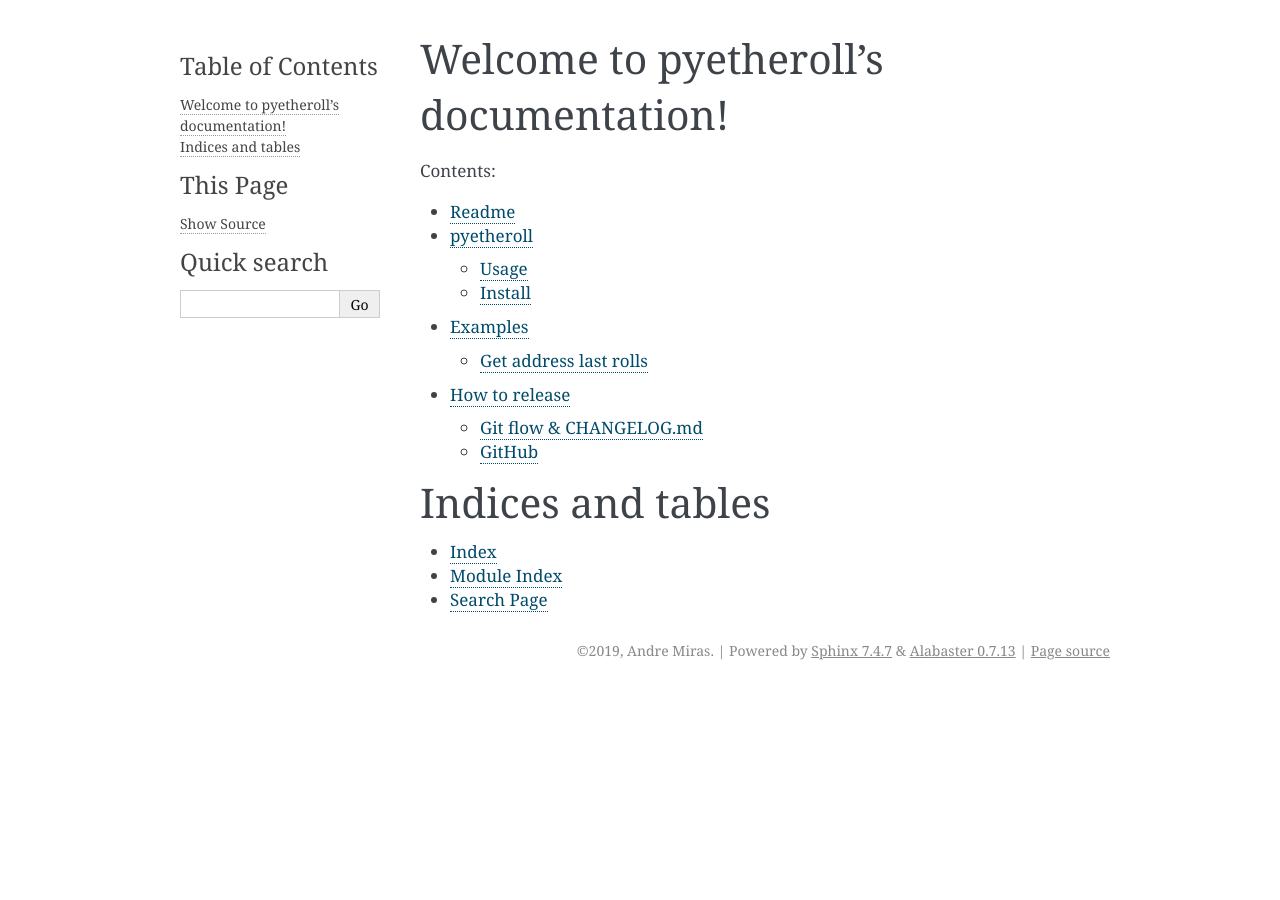
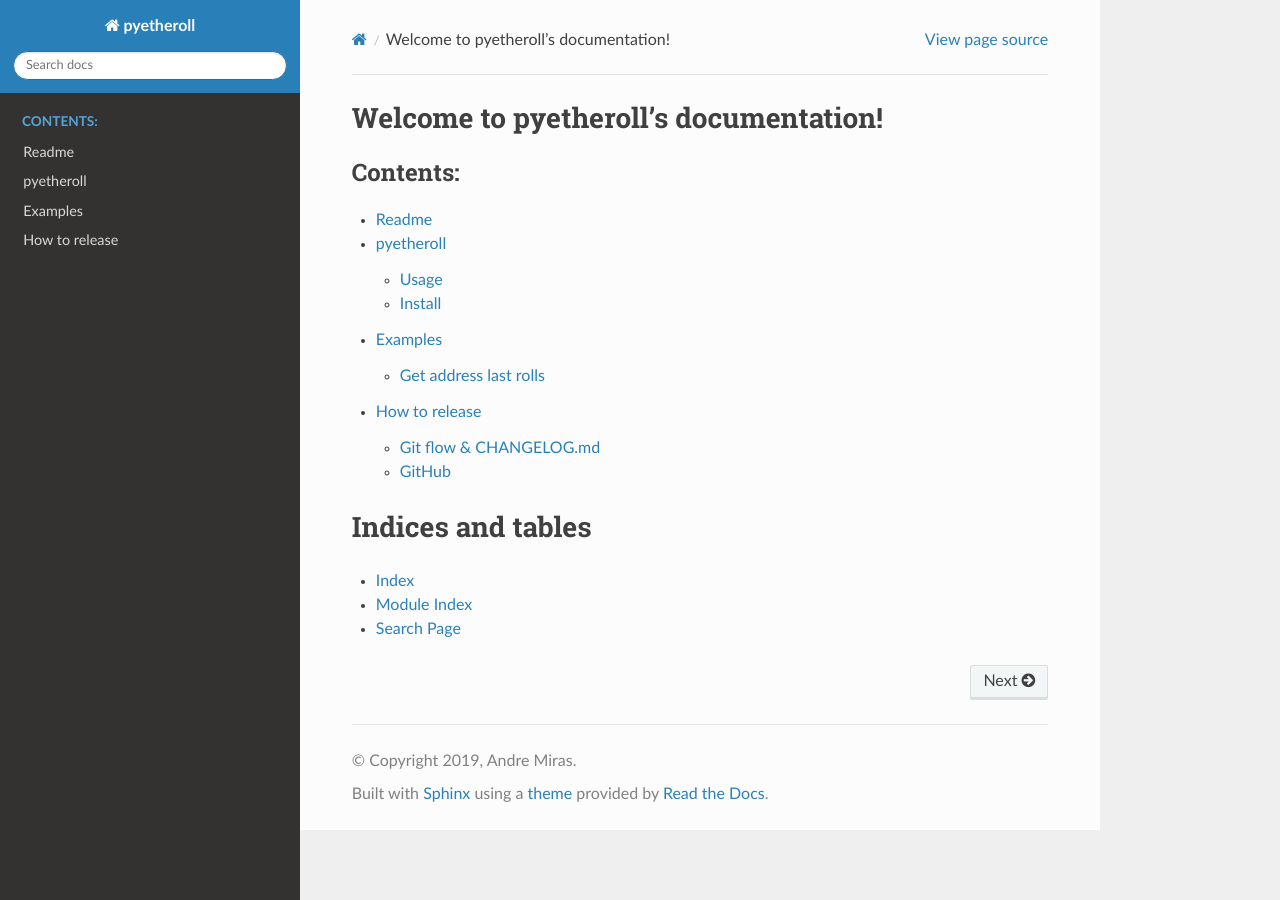
Before and after one commit to AndreMiras/pyetheroll, a Sphinx documentation site: the page built from docs/index.rst, in a window 1280 px wide. Built offline with Sphinx 7.4.7 and the Read the Docs theme 2.0.0, drawn with Linux system fonts in a browser that asks for light colours.

Commit message:
Adds missing m2r requirement for sphinx
Also loads the default readthedocs blue theme.

```diff
--- a/docs/conf.py
+++ b/docs/conf.py
@@ -76,7 +76,7 @@
 # The theme to use for HTML and HTML Help pages.  See the documentation for
 # a list of builtin themes.
 #
-html_theme = 'alabaster'
+html_theme = 'sphinx_rtd_theme'
 
 # Theme options are theme-specific and customize the look and feel of a theme
 # further.  For a list of options available for each theme, see the
--- /dev/null
+++ b/docs/requirements.txt
@@ -0,0 +1,2 @@
+m2r==0.2.1
+sphinx_rtd_theme==0.4.3
--- a/requirements.txt
+++ b/requirements.txt
@@ -4,3 +4,4 @@
 requests-cache==0.4.13
 rlp==1.0.3
 web3==4.8.1
+m2r==0.2.1
```
